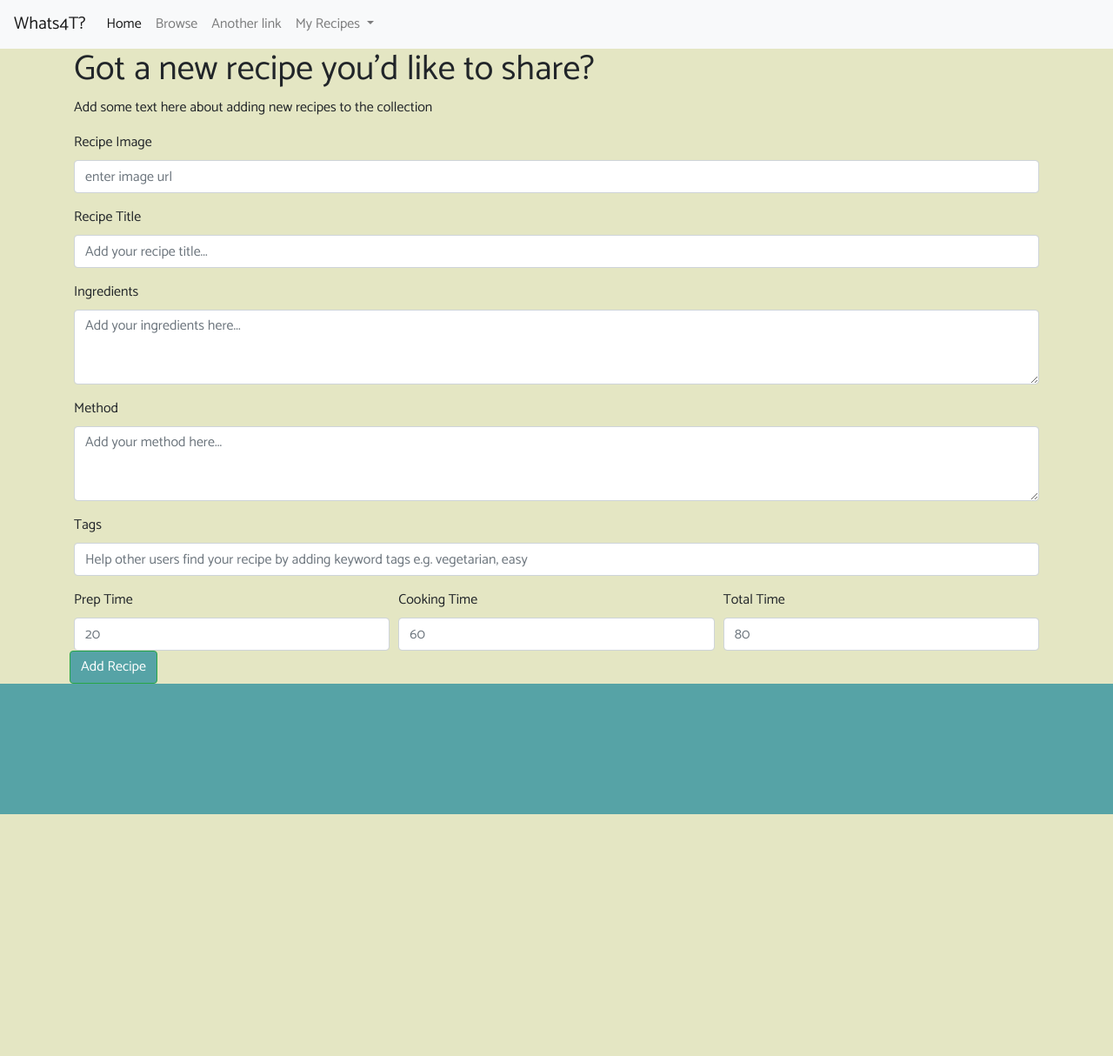
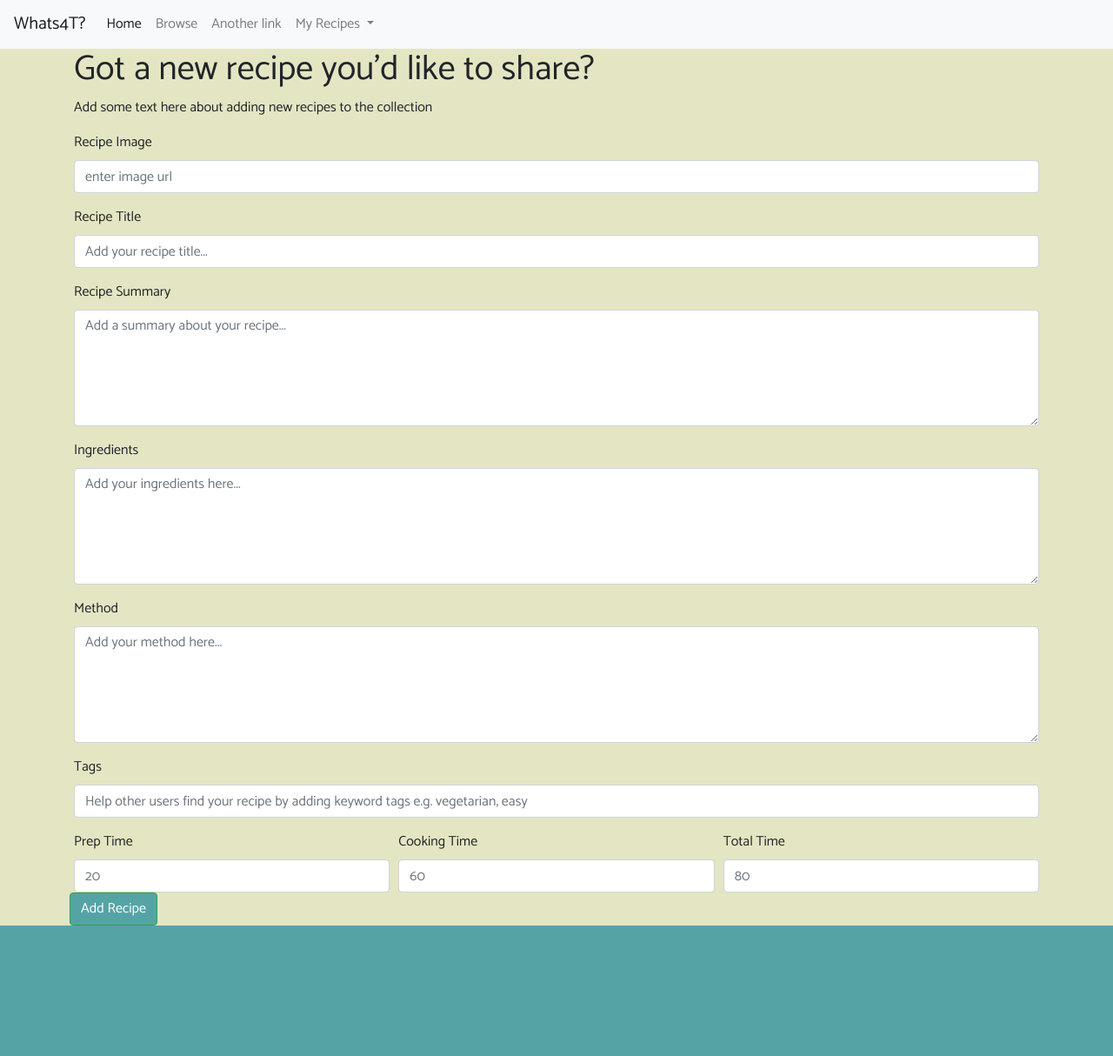
Before and after one commit to Joojoobee87/Whats4T, a Flask app: template templates/createrecipe.html in a window 1280 px wide. Shown: the whole page at 87% size. Before the commit the page ends 936 px from the top, so only its background shows below. Run offline with Flask 2, Linux system fonts and the light colour scheme; the template is opened without the code that fills it, so the values that code supplies are empty; parts of the project's set-up code (start-up, migrations or seed data) failed here and were passed over; some libraries are stand-ins or nearby versions; some web fonts are replaced.

Commit message:
added summary field to the form

```diff
--- a/templates/createrecipe.html
+++ b/templates/createrecipe.html
@@ -13,12 +13,16 @@
     <input name="title" id="title" type="text" class="form-control" placeholder="Add your recipe title...">
     </div>
     <div class="form-group">
+    <label for="formGroupExampleInput2">Recipe Summary</label>
+    <textarea name="summary" id="summary" class="form-control" rows="5" placeholder="Add a summary about your recipe...">{{ recipes.summary }}</textarea>
+    </div>
+    <div class="form-group">
     <label for="exampleFormControlTextarea1">Ingredients</label>
-    <textarea name="ingredients" id="ingredients" class="form-control" rows="3" placeholder="Add your ingredients here..."></textarea>
+    <textarea name="ingredients" id="ingredients" class="form-control" rows="5" placeholder="Add your ingredients here..."></textarea>
     </div>
     <div class="form-group">
     <label for="exampleFormControlTextarea1">Method</label>
-    <textarea name="method" id="method" class="form-control" rows="3" placeholder="Add your method here..."></textarea>
+    <textarea name="method" id="method" class="form-control" rows="5" placeholder="Add your method here..."></textarea>
     </div>
     <div class="form-group">
     <label for="formGroupExampleInput">Tags</label>
```
